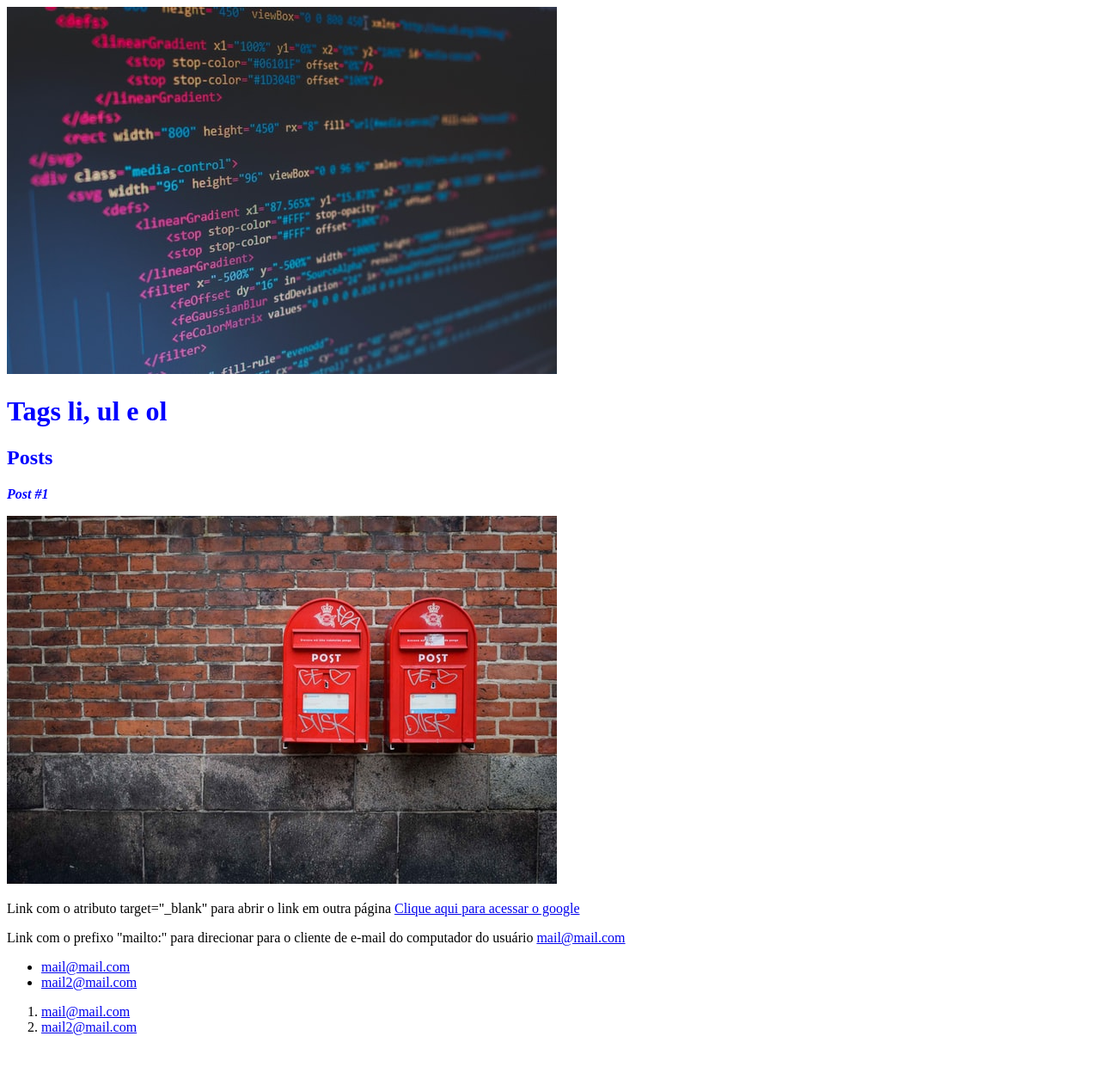
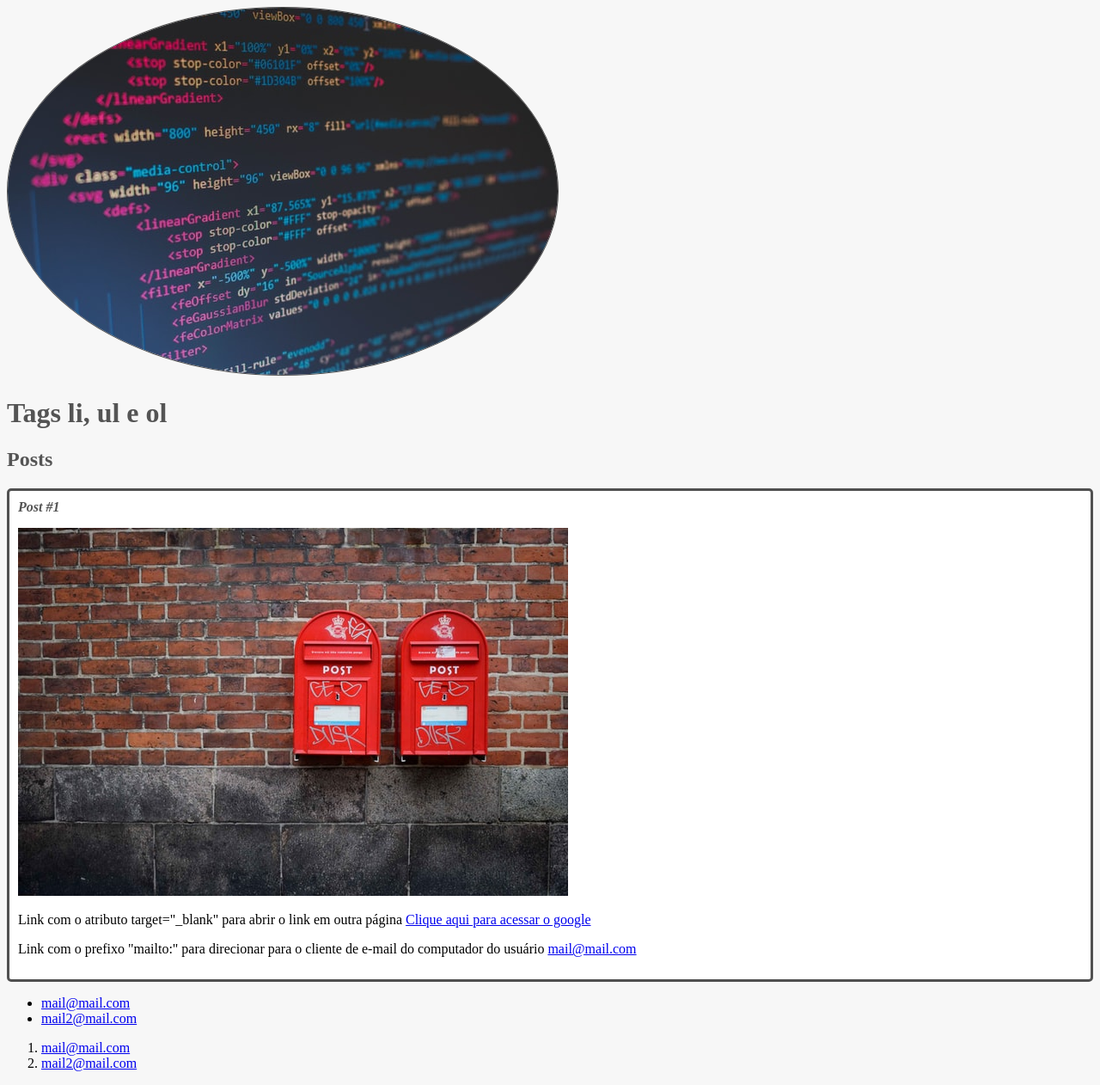
Before and after one commit to cjatoba/curso-html5-css3-digital-innovation-one, a plain HTML site: page index.html in a window 1280 px wide. Shown: the whole page at 86% size. Before the commit the page ends 1220 px from the top, so only its background shows below. Drawn offline with Linux system fonts and the light colour scheme.

Commit message:
Estilizando elementos

```diff
--- a/index.html
+++ b/index.html
@@ -7,19 +7,19 @@
 </head>
 <body>
     <header>
-        <img src="florian-olivo-4hbJ-eymZ1o-unsplash.jpg" alt="Ilustração de um código HTML">
+        <img src="florian-olivo-4hbJ-eymZ1o-unsplash.jpg" alt="Ilustração de um código HTML" class="photo">
         <h1 id="title">Tags li, ul e ol</h1>
     </header>
     <section>
         <header>
             <h2 class="subtitle">Posts</h2>
         </header>
-        <article>
+        <article class="post">
             <header>
                 <h3 class="post_title">Post #1</h3>
-                <img src="kristina-tripkovic-8Zs5H6CnYJo-unsplash.jpg" alt="Caixa vermelha de postagem de cartas">
+                <img src="kristina-tripkovic-8Zs5H6CnYJo-unsplash.jpg" alt="Caixa vermelha de postagem de cartas" class="post_image">
             </header>
-            <p>
+            <p class="post_content">
                 Link com o atributo target="_blank" para abrir o link em outra página <a href="https://google.com" target="_blank">Clique aqui para acessar o google</a>
             </p>
             <p>
--- a/style.css
+++ b/style.css
@@ -1,8 +1,36 @@
+body {
+    background: #f7f7f7;
+}
+
+.photo {
+    border: 1px solid #505050;
+    border-radius: 50%;
+}
+
 #title, .subtitle, .post_title {
-    color: blue;
+    color: #545454;
 }
 
 .post_title {
     font-size: 16px;
     font-style: italic;
+    margin: 0;
+    margin-bottom: 15px;
 }
+
+.post {
+    background: #ffff;
+    padding: 10px;
+    border: 3px solid #505050;
+    margin-bottom: 15px;
+    border-radius: 5px;
+}
+
+.post_content {
+    margin: 0;
+    margin-bottom: 15px;
+}
+
+.post_image {
+    margin-bottom: 15px;
+}
```
